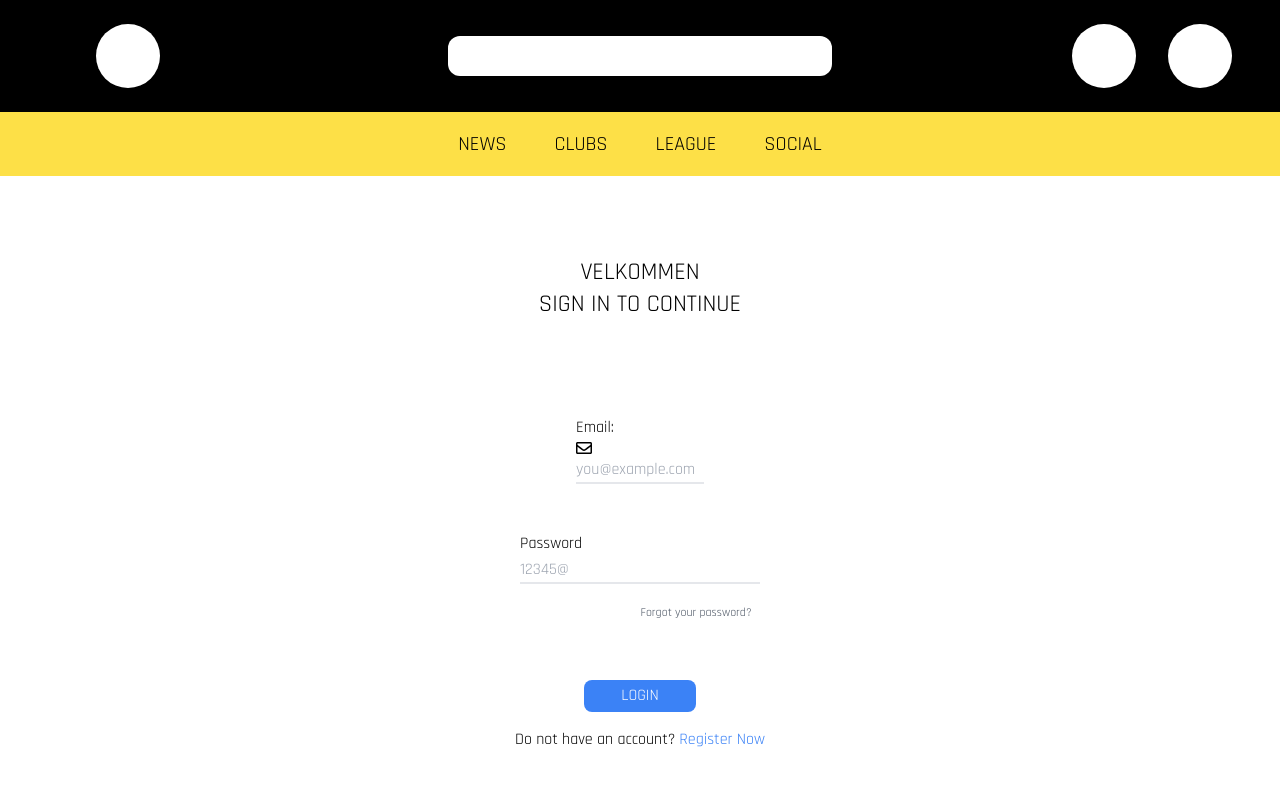
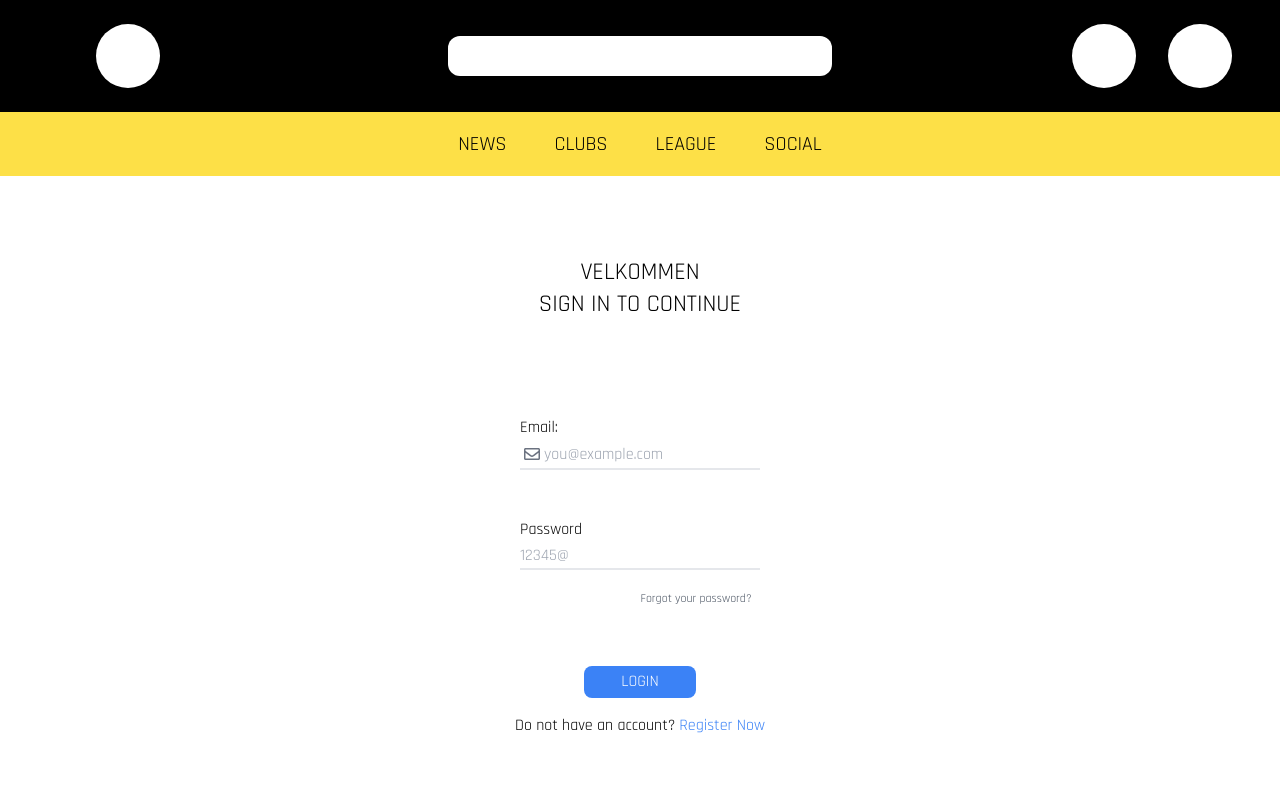
Before and after one commit to GabrielFernandesO/fut-set, a Next.js app: page / in a window 1280 px wide. Shown: the top 786 px of the page. Built offline with nearby package versions, Linux system fonts and the light colour scheme.

Commit message:
Input Icons

```diff
--- a/src/app/page.js
+++ b/src/app/page.js
@@ -9,11 +9,11 @@ export default function Login() {
       <form className=" h-[30rem] w-[40rem] mt-4 flex items-center flex-col space-y-4">
         <div className="flex flex-col mt-20 mb-8 ">
           <label>Email:</label>
-          <div className="">
-
-              <FaRegEnvelope/>
-
-            <input type="email" className="h-7 w-32 border-b-2 outline-none" placeholder='you@example.com'></input>
+          <div className="flex items-center w-[15rem] border-b-2 border-gray-200 pl-1">
+            <span className="pr-1">
+              <FaRegEnvelope className="text-gray-500" />
+            </span>
+            <input type="email" className="h-7 w-64 border-0 outline-none" placeholder='you@example.com'></input>
           </div>
 
         </div>
```
